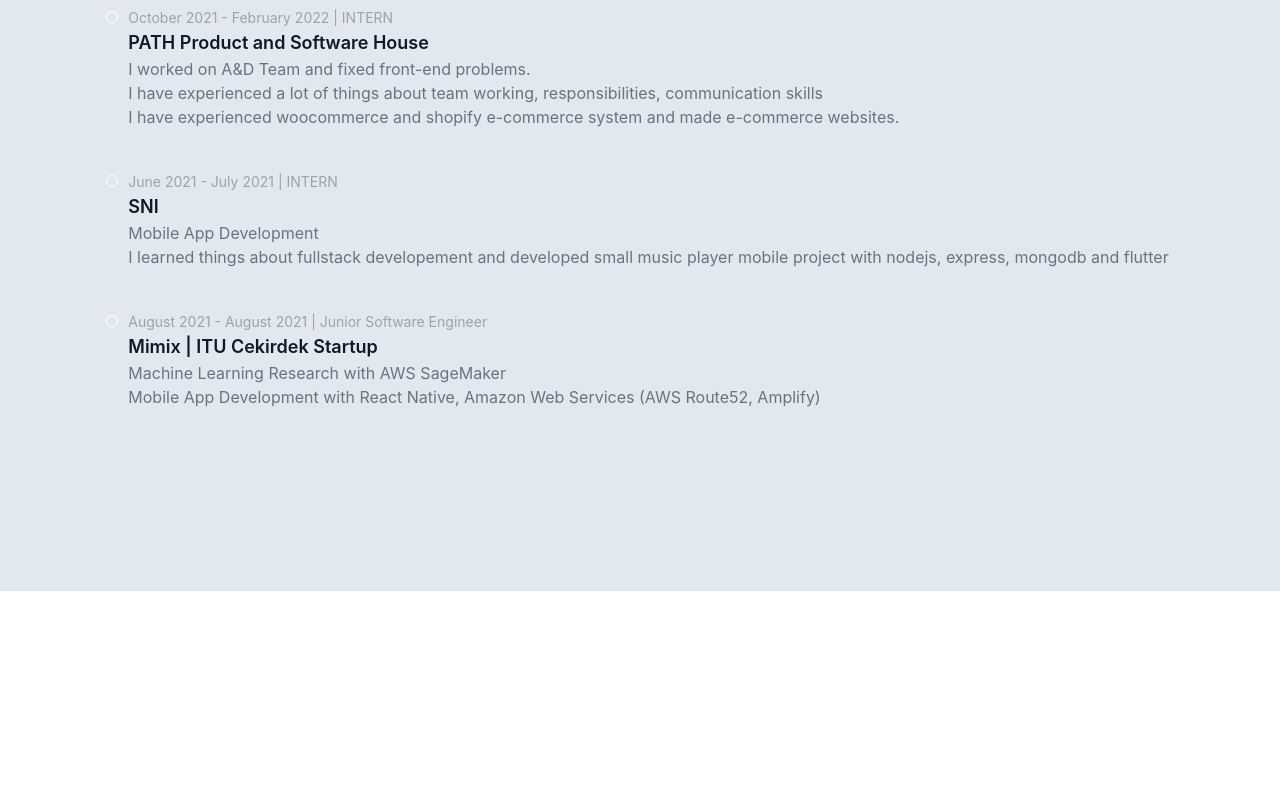
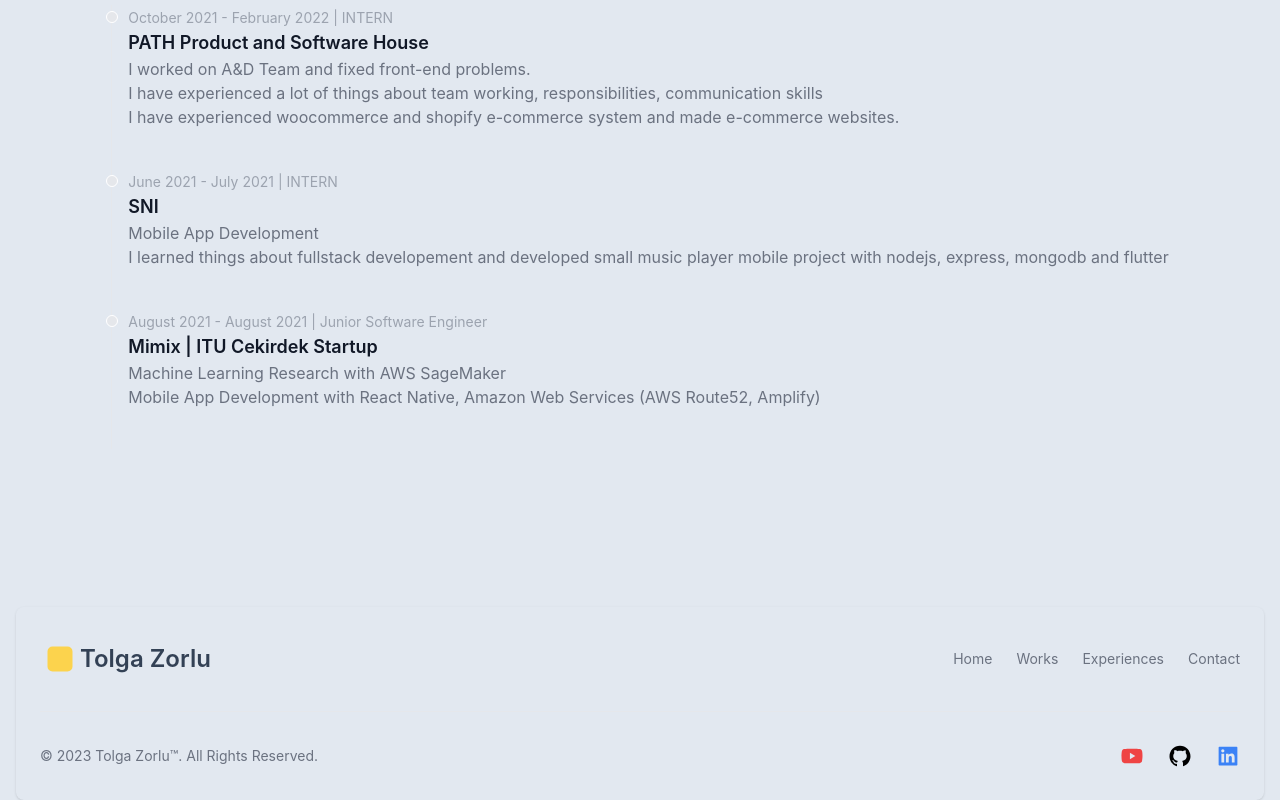
Before and after one commit to tolgazorlu/tolgdev, a React (Vite) app: page / in a window 1280 px wide. Shown: the part 1809-2609 px from the top of the page. Before the commit the page ends 2400 px from the top, so only its background shows below. Built offline with nearby package versions, Linux system fonts and the light colour scheme.

Commit message:
Footer | Footer added

```diff
--- a/package.json
+++ b/package.json
@@ -13,7 +13,8 @@
     "@heroicons/react": "^2.0.14",
     "framer-motion": "^10.6.0",
     "react": "^18.2.0",
-    "react-dom": "^18.2.0"
+    "react-dom": "^18.2.0",
+    "react-icons": "^4.8.0"
   },
   "devDependencies": {
     "@types/react": "^18.0.26",
--- a/src/App.jsx
+++ b/src/App.jsx
@@ -3,6 +3,7 @@
 import Portfolio from "./components/Portfolio";
 import Experiences from "./components/Experiences";
 import {motion, useScroll} from 'framer-motion'
+import Footer from "./components/Footer";
 
 function App() {
   const { scrollYProgress } = useScroll();
@@ -16,6 +17,7 @@
       <Hero />
       <Portfolio />
       <Experiences />
+      <Footer />
     </div>
   );
 }
--- /dev/null
+++ b/src/components/Footer.jsx
@@ -0,0 +1,73 @@
+import React from "react";
+import { AiFillLinkedin, AiFillYoutube, AiFillGithub } from 'react-icons/ai'
+
+export default function Footer() {
+  return (
+    <div className="bg-slate-200">
+      <footer className="rounded-lg shadow  m-4">
+        <div className="w-full container mx-auto p-4 md:px-6 md:py-8">
+          <div className="sm:flex sm:items-center sm:justify-between">
+            <a
+              href="https://flowbite.com/"
+              className="flex items-center mb-4 sm:mb-0"
+            >
+              <svg
+              xmlns="http://www.w3.org/2000/svg"
+              viewBox="0 0 24 24"
+              fill="#fcd34d"
+              className="w-10 h-10"
+            >
+              <path
+                fillRule="evenodd"
+                d="M4.5 7.5a3 3 0 013-3h9a3 3 0 013 3v9a3 3 0 01-3 3h-9a3 3 0 01-3-3v-9z"
+                clipRule="evenodd"
+              />
+            </svg>
+              <span className="self-center text-2xl font-semibold whitespace-nowrap text-slate-700">
+                Tolga Zorlu
+              </span>
+            </a>
+            <ul className="flex flex-wrap items-center mb-6 text-sm text-gray-500 sm:mb-0 dark:text-gray-400">
+              <li>
+                <a href="#home" className="mr-4 hover:underline md:mr-6 ">
+                  Home
+                </a>
+              </li>
+              <li>
+                <a href="#works" className="mr-4 hover:underline md:mr-6">
+                  Works
+                </a>
+              </li>
+              <li>
+                <a href="#experiences" className="mr-4 hover:underline md:mr-6 ">
+                  Experiences
+                </a>
+              </li>
+              <li>
+                <a href="#" className="hover:underline">
+                  Contact
+                </a>
+              </li>
+            </ul>
+          </div>
+          <hr className="my-6 border-gray-200 sm:mx-auto dark:border-gray-700 lg:my-8" />
+          <div class="sm:flex sm:items-center sm:justify-between">
+          <span class="text-sm text-gray-500 sm:text-center dark:text-gray-400">© 2023 <a href="#" class="hover:underline">Tolga Zorlu™</a>. All Rights Reserved.
+          </span>
+          <div class="flex mt-4 space-x-6 sm:justify-center sm:mt-0">
+                <a href="https://www.youtube.com/channel/UCbQ2CNMwWjNeRDaXoKi9eAA" class="text-red-500 hover:text-amber-500">
+                    <AiFillYoutube className="w-6 h-6"/>
+                </a>
+                <a href="https://www.linkedin.com/in/tolgazorlu/" class="text-black-500 hover:text-amber-500">
+                  <AiFillGithub className="w-6 h-6"/>
+              </a>
+              <a href="https://www.linkedin.com/in/tolgazorlu/" class="text-blue-500 hover:text-amber-500">
+                  <AiFillLinkedin className="w-6 h-6"/>
+              </a>
+          </div>
+      </div>
+        </div>
+      </footer>
+    </div>
+  );
+}
--- a/src/components/Hero.jsx
+++ b/src/components/Hero.jsx
@@ -18,7 +18,7 @@
             </div>
           </div>
           <div className="text-center">
-            <h1 className="text-4xl font-bold text-slate-700 bg-gradient-to-r to-amber-300 from-yellow-400 rounded-xl p-2 sm:text-6xl">
+            <h1 className="text-4xl font-bold text-slate-700 bg-gradient-to-r to-amber-400 from-yellow-400 rounded-xl p-2 sm:text-6xl">
               Tolga Zorlu
             </h1>
             <p className="mt-6 text-lg leading-8 text-gray-600">
--- a/src/components/Navbar.jsx
+++ b/src/components/Navbar.jsx
@@ -21,7 +21,7 @@
             <svg
               xmlns="http://www.w3.org/2000/svg"
               viewBox="0 0 24 24"
-              fill="#fcd34d"
+              fill="#facc17"
               className="w-6 h-6 animate-spin"
             >
               <path
@@ -51,7 +51,7 @@
             <a
               key={item.name}
               href={item.href}
-              className='text-md font-semibold leading-6 text-slate-600 hover:text-amber-300'
+              className='text-md font-semibold leading-6 text-slate-600 hover:text-amber-500'
             >
               {item.name}
             </a>
--- a/src/components/Portfolio.jsx
+++ b/src/components/Portfolio.jsx
@@ -4,7 +4,7 @@
 const works = [
   {
     title: "Deprem Dayanisma",
-    desc: " Due to the 7.7 and 7.6 magnitude earthquakes that took place ...",
+    desc: " Due to the 7.7 and 7.6 magnitude earthquakes ...",
     href: "https://depremdayanisma.vercel.app/",
     imgUrl:
       "https://raw.githubusercontent.com/tolgazorlu/depremdayanisma/main/Screenshot%202023-03-18%20at%2015.46.12.png",
--- a/src/index.css
+++ b/src/index.css
@@ -18,6 +18,7 @@
 
 body {
   font-family: inter;
+  background-color: #e2e8f0;
 }
 
 /* CUSTOM  SCROLL BAR  */
```
Also changed, not shown: 1 other file (tests, documents, lock files or other folders).
